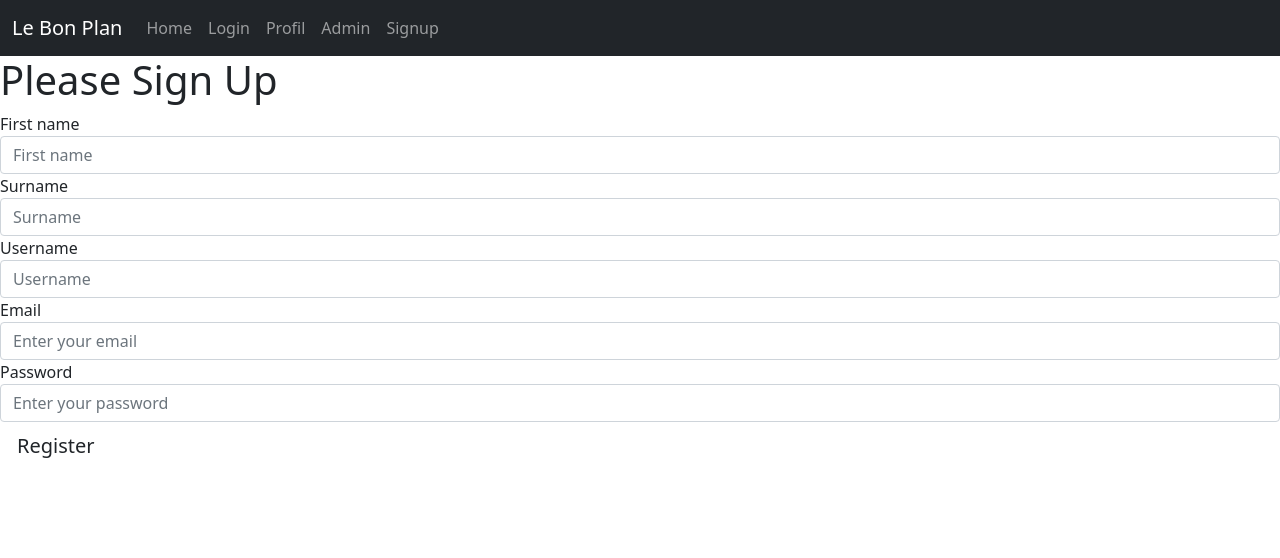
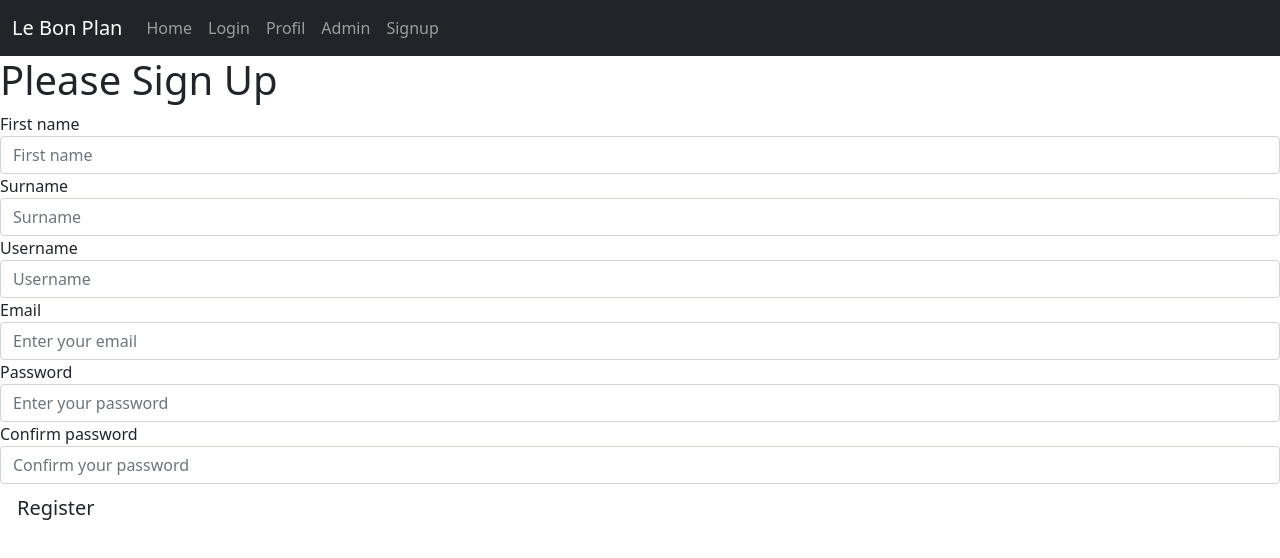
Before and after one commit to EverFJ/lebonplan, a React (Create React App) app in the folder front/: page /users/signup in a window 1280 px wide. Shown: the top 558 px of the page. Built offline with nearby package versions, Linux system fonts and the light colour scheme.

Commit message:
cleaning

```diff
--- a/front/src/components/Signup.jsx
+++ b/front/src/components/Signup.jsx
@@ -10,6 +10,7 @@ export default class Signup extends Component {
           <div className="form-group firstName">
             <label>First name</label>
             <input
+              name="firstName"
               type="text"
               className="form-control"
               placeholder="First name"
@@ -18,12 +19,18 @@ export default class Signup extends Component {
 
           <div className="form-group surName">
             <label>Surname</label>
-            <input type="text" className="form-control" placeholder="Surname" />
+            <input
+              type="text"
+              className="form-control"
+              name="surName"
+              placeholder="Surname"
+            />
           </div>
 
           <div className="form-group userName">
             <label>Username</label>
             <input
+              name="userName"
               type="text"
               className="form-control"
               placeholder="Username"
@@ -33,6 +40,7 @@ export default class Signup extends Component {
           <div className="form-group userEmail">
             <label>Email</label>
             <input
+              name="email"
               type="email"
               className="form-control"
               placeholder="Enter your email"
@@ -42,9 +50,19 @@ export default class Signup extends Component {
           <div className="form-group userPassword">
             <label>Password</label>
             <input
+              name="password"
               type="password"
               className="form-control"
               placeholder="Enter your password"
+            />
+          </div>
+          <div className="form-group userPassword">
+            <label>Confirm password</label>
+            <input
+              name="confirmPassword"
+              type="password"
+              className="form-control"
+              placeholder="Confirm your password"
             />
           </div>
 
```
